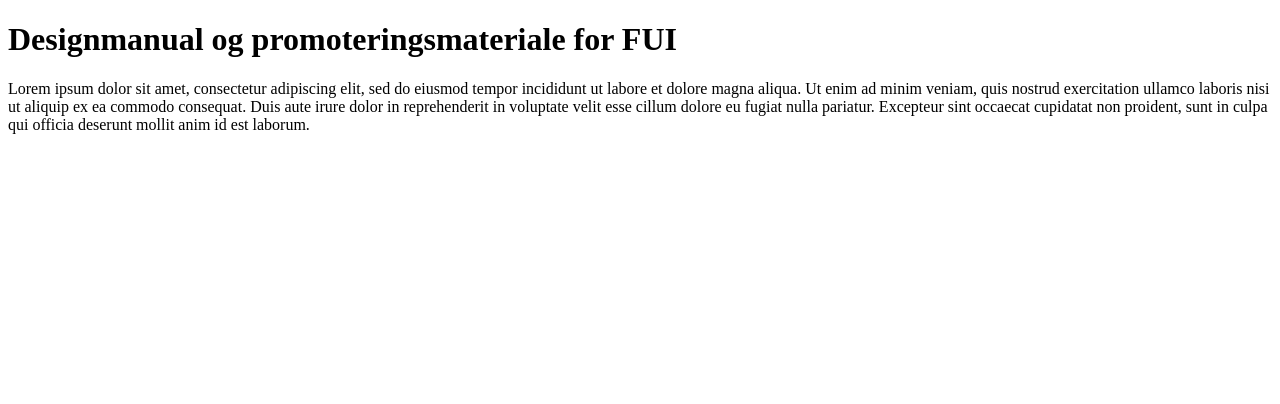
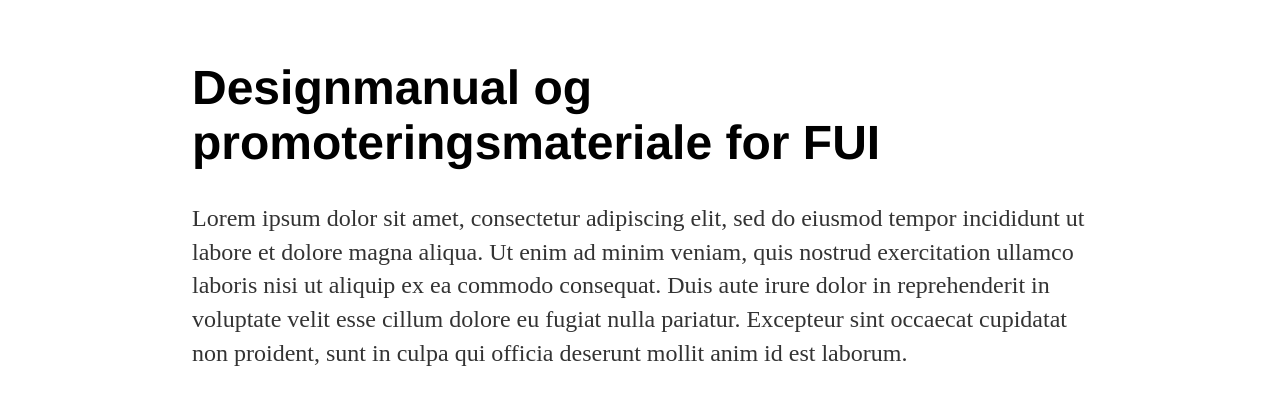
Before and after one commit to elisemly/elisemly.github.io, a plain HTML site: page fui.html in a window 1280 px wide. Drawn offline with Linux system fonts and the light colour scheme.

Commit message:
more things

```diff
--- a/fui.html
+++ b/fui.html
@@ -4,6 +4,9 @@
   <head>
     <meta charset="utf-8">
     <title>Designmanual og promoteringsmateriale</title>
+
+    <!-- link to main stylesheet -->
+		<link rel="stylesheet" type="text/css" href="/css/main.css">
   </head>
   <body>
 
```
Also changed, not shown: informativ.html (+3 -0 lines).
